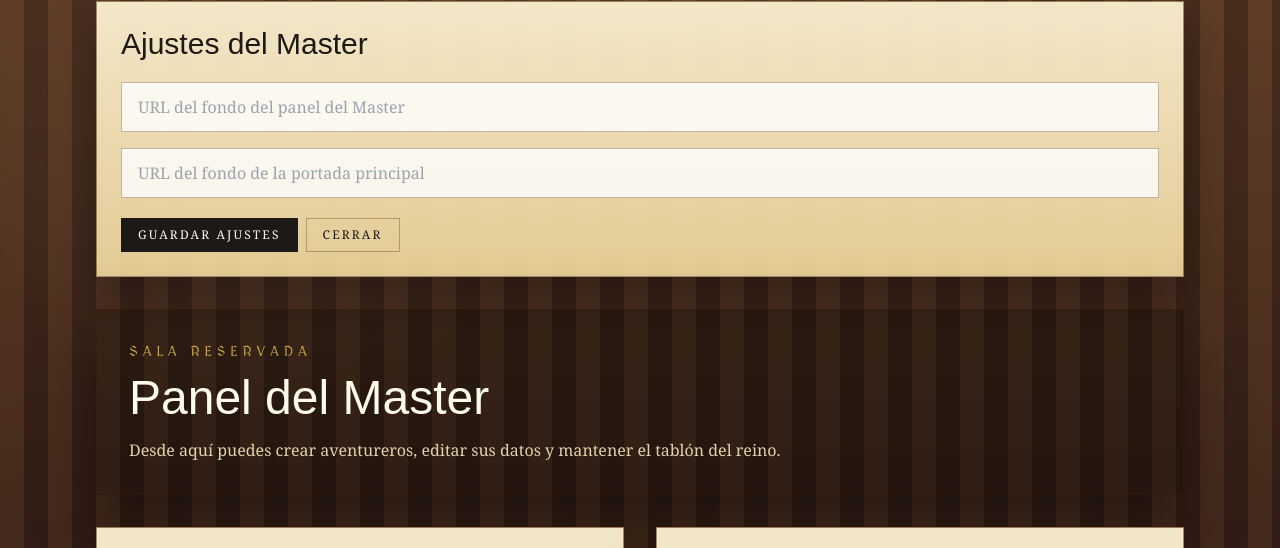
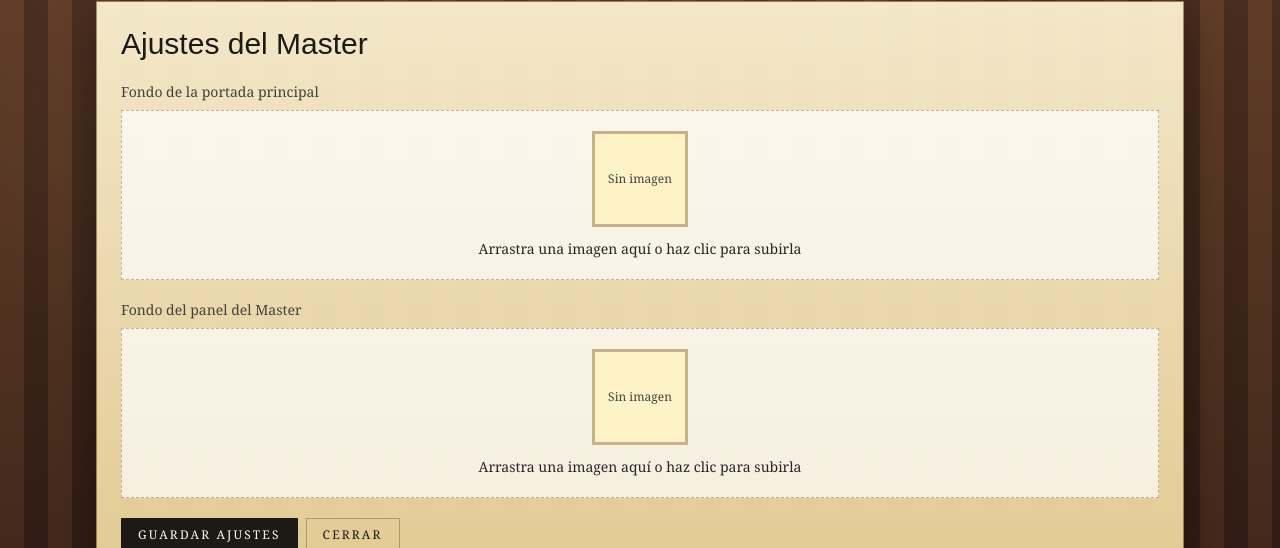
Before and after one commit to alexgilq1-cyber/tablon-vesperia, a Next.js app: page /admin in a window 1280 px wide. Both pictures are taken after a click on the button "AJUSTES". Shown: the part 109-657 px from the top of the page. Built offline with nearby package versions, Linux system fonts and the light colour scheme; no server answers; the database is empty; a web font is replaced by a local one.

Commit message:
Update page.tsx

```diff
--- a/app/admin/page.tsx
+++ b/app/admin/page.tsx
@@ -141,6 +141,8 @@ export default function AdminPage() {
   const [fondoAdminUrl, setFondoAdminUrl] = useState("");
   const [archivoNuevo, setArchivoNuevo] = useState<File | null>(null);
   const [archivosEditar, setArchivosEditar] = useState<Record<string, File | null>>({});
+  const [archivoFondoInicio, setArchivoFondoInicio] = useState<File | null>(null);
+  const [archivoFondoAdmin, setArchivoFondoAdmin] = useState<File | null>(null);
 
   async function subirImagen(file: File) {
     const formData = new FormData();
@@ -278,11 +280,23 @@ export default function AdminPage() {
     e.preventDefault();
     setMensaje("");
 
+    try {
+      let fondoInicioFinal = fondoInicioUrl || null;
+      let fondoAdminFinal = fondoAdminUrl || null;
+
+      if (archivoFondoInicio) {
+        fondoInicioFinal = await subirImagen(archivoFondoInicio);
+      }
+
+      if (archivoFondoAdmin) {
+        fondoAdminFinal = await subirImagen(archivoFondoAdmin);
+      }
+
       const { error } = await supabase
         .from("app_config")
         .update({
-        fondo_inicio_url: fondoInicioUrl || null,
-        fondo_admin_url: fondoAdminUrl || null,
+          fondo_inicio_url: fondoInicioFinal,
+          fondo_admin_url: fondoAdminFinal,
         })
         .eq("id", 1);
 
@@ -291,9 +305,16 @@ export default function AdminPage() {
         return;
       }
 
+      setFondoInicioUrl(fondoInicioFinal ?? "");
+      setFondoAdminUrl(fondoAdminFinal ?? "");
+      setArchivoFondoInicio(null);
+      setArchivoFondoAdmin(null);
       setMensaje("Ajustes guardados correctamente.");
       await cargarAjustes();
       setMostrarAjustes(false);
+    } catch (error) {
+      setMensaje(error instanceof Error ? error.message : "No se pudieron guardar los ajustes.");
+    }
   }
 
   async function eliminarPerfil(id: string) {
@@ -378,21 +399,19 @@ export default function AdminPage() {
             Ajustes del Master
           </h2>
 
-          <div className="mt-5 space-y-4">
-            <input
-              type="text"
-              value={fondoAdminUrl}
-              onChange={(e) => setFondoAdminUrl(e.target.value)}
-              placeholder="URL del fondo del panel del Master"
-              className="w-full border border-amber-950/30 bg-white/80 px-4 py-3 text-stone-900 outline-none"
+          <div className="mt-5 space-y-5">
+            <DropzoneImagen
+              label="Fondo de la portada principal"
+              file={archivoFondoInicio}
+              currentImageUrl={fondoInicioUrl}
+              onFileChange={setArchivoFondoInicio}
             />
 
-            <input
-              type="text"
-              value={fondoInicioUrl}
-              onChange={(e) => setFondoInicioUrl(e.target.value)}
-              placeholder="URL del fondo de la portada principal"
-              className="w-full border border-amber-950/30 bg-white/80 px-4 py-3 text-stone-900 outline-none"
+            <DropzoneImagen
+              label="Fondo del panel del Master"
+              file={archivoFondoAdmin}
+              currentImageUrl={fondoAdminUrl}
+              onFileChange={setArchivoFondoAdmin}
             />
           </div>
 
```
Lines whose indentation alone changed are shown as unchanged.
